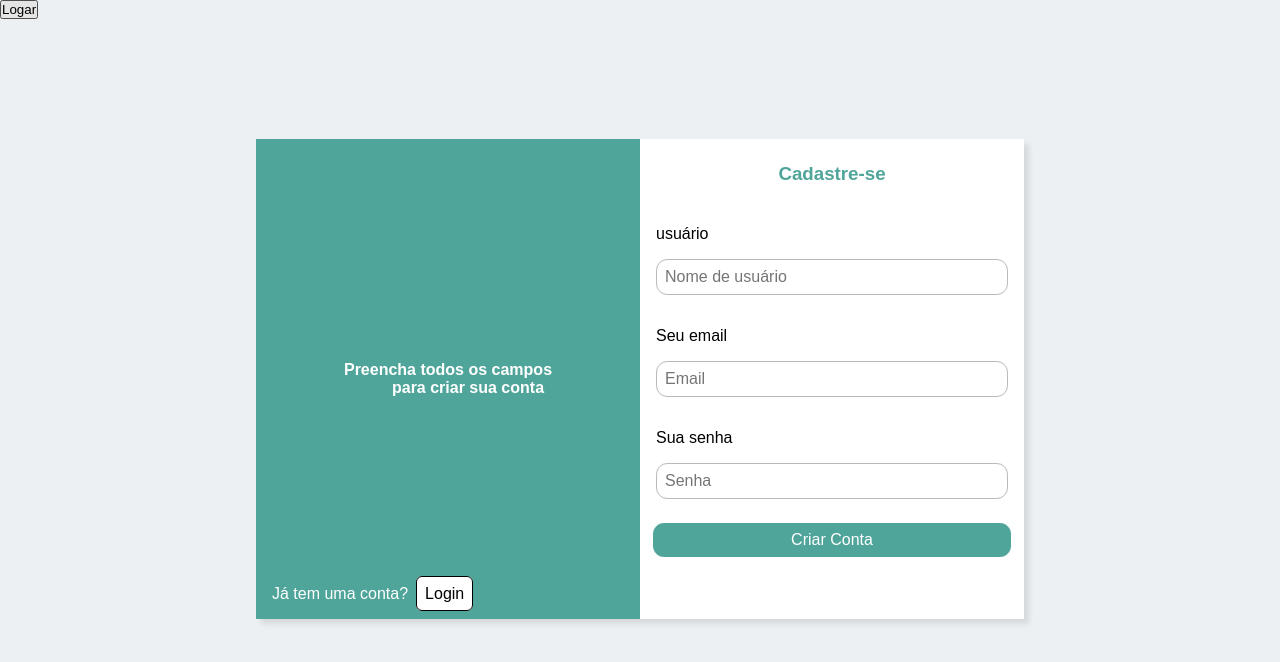
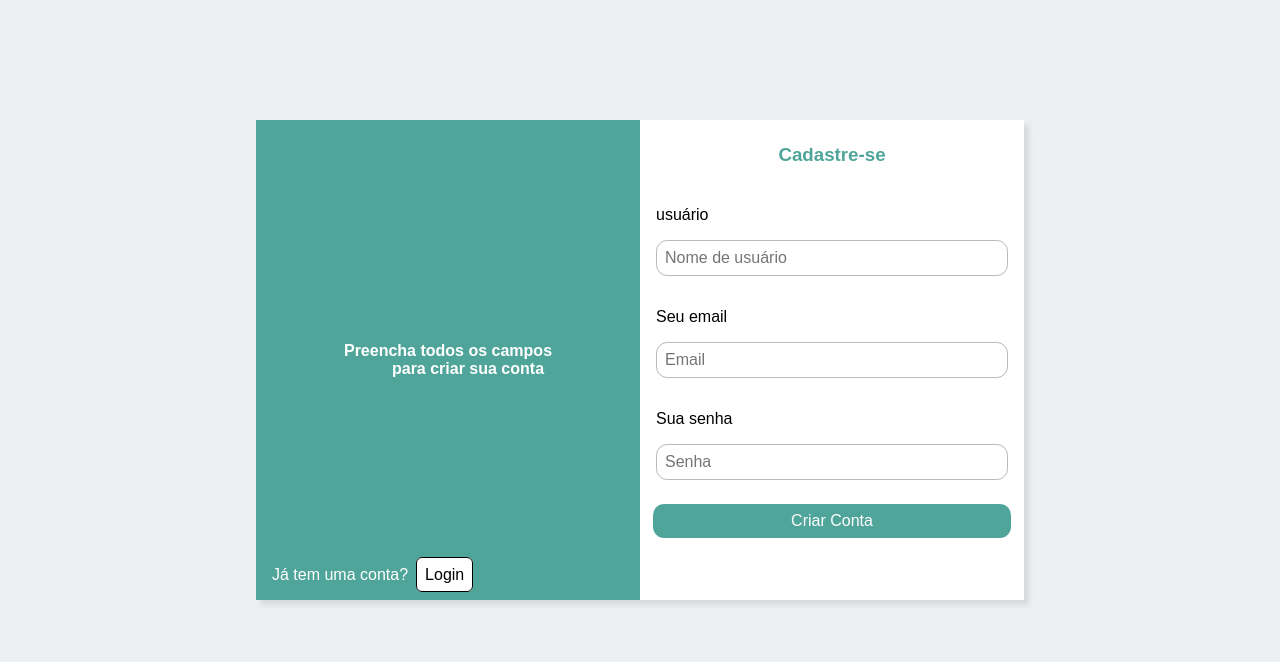
Before and after one commit to Eubiel178/ReactAppTarefas, a React (Create React App) app: page /register in a window 1280 px wide. Shown: the top 662 px of the page. Built offline with nearby package versions, Linux system fonts and the light colour scheme.

Commit message:
tentativa 02 de corrigir bug em aparelhos moveis

```diff
--- a/src/App.jsx
+++ b/src/App.jsx
@@ -1,9 +1,17 @@
+import Context from "./contexts/Contexts";
+
+import { useState } from "react";
+
 import AppRoutes from "./routes/routes";
 
 const App = () => {
+  const [auth, setAuth] = useState(false);
+
   return (
     <main>
-      <AppRoutes />
+      <Context.Provider value={{ auth, setAuth }}>
+        <AppRoutes />
+      </Context.Provider>
     </main>
   );
 };
--- a/src/components/Account/Button/Button.jsx
+++ b/src/components/Account/Button/Button.jsx
@@ -2,10 +2,10 @@ import { Container } from "./Styles";
 
 import { Link } from "react-router-dom";
 
-const Button = ({ value, to }) => {
+const Button = ({ value, to, event }) => {
   return (
     <Container>
-      <button>
+      <button onClick={event}>
         <Link to={to}>{value}</Link>
       </button>
     </Container>
--- /dev/null
+++ b/src/contexts/Contexts.js
@@ -0,0 +1,5 @@
+import React from "react";
+
+const Context = React.createContext();
+
+export default Context;
--- a/src/pages/Login/components/PrimaryColumn/Form/Form.jsx
+++ b/src/pages/Login/components/PrimaryColumn/Form/Form.jsx
@@ -1,7 +1,19 @@
+import { useContext } from "react";
+
 import FormItem from "../../../../../components/Account/FormITem/FormItem";
 import Button from "../../../../../components/Account/Button/Button";
 
+import Context from "../../../../../contexts/Contexts";
+
 const Form = () => {
+  const { auth, setAuth } = useContext(Context);
+
+  const Authenticated = (event) => {
+    event.preventDefault();
+
+    setAuth(!auth);
+  };
+
   return (
     <form>
       <FormItem label="Seu email" placeholder="Email" id="email" type="email" />
@@ -12,7 +24,7 @@ const Form = () => {
         id="password"
         type="password"
       />
-      <Button value="Logar" to="/Login" />
+      <Button event={Authenticated} value="Logar" to="/" />
     </form>
   );
 };
--- a/src/pages/TaskApp/TaskAppPage.jsx
+++ b/src/pages/TaskApp/TaskAppPage.jsx
@@ -8,6 +8,8 @@ import SubTitle from "./components/SubTitle/SubTitle";
 import TaskItem from "./components/TaskItem/TaskItem";
 
 import { addTask, removeTask, taskEdit, taskList } from "../../utils/task";
+
+import { v4 as uuidv4 } from "uuid";
 
 const TaskAppPage = () => {
   const [task, setTask] = useState("");
--- a/src/pages/TaskApp/components/Form/Form.jsx
+++ b/src/pages/TaskApp/components/Form/Form.jsx
@@ -1,6 +1,7 @@
 import { Container } from "./Styles";
 
 import { v4 as uuidv4 } from "uuid";
+
 const Form = ({ AddTask, setTask, setInput, input }) => {
   let id = uuidv4();
 
@@ -20,6 +21,7 @@ const Form = ({ AddTask, setTask, setInput, input }) => {
       <Container>
         <input
           onChange={Task}
+          onFocus={Task}
           type="text"
           name="tarefa"
           placeholder="Descrição da tarefa"
--- a/src/routes/routes.js
+++ b/src/routes/routes.js
@@ -1,27 +1,18 @@
 import { BrowserRouter as Router, Routes, Route } from "react-router-dom";
 
-import { useState } from "react";
+import { useContext } from "react";
 
 import TaskAppPage from "../pages/TaskApp/TaskAppPage";
 import LoginPage from "../pages/Login/LoginPage";
 import RegisterPage from "../pages/Register/RegisterPage";
 
+import Context from "../contexts/Contexts";
+
 const AppRoutes = () => {
-  const [auth, setAuth] = useState(false);
-  const [button, setButton] = useState("Logar");
-
-  const Authenticated = () => {
-    setAuth(!auth);
-    if (auth === false) {
-      setButton("Deslogar");
-    } else {
-      setButton("Logar");
-    }
-  };
+  const { auth, setAuth } = useContext(Context);
 
   return (
     <Router>
-      <button onClick={Authenticated}>{button}</button>
       {auth === false ? (
         <Routes>
           <Route path="/" element={<LoginPage />} />
--- a/src/utils/task.js
+++ b/src/utils/task.js
@@ -1,5 +1,7 @@
+import { v4 as uuidv4 } from "uuid";
+
 export const addTask = (task) => {
-  let list = [];
+  let list;
 
   if (localStorage.getItem("tasks")) {
     list = taskList();
```
